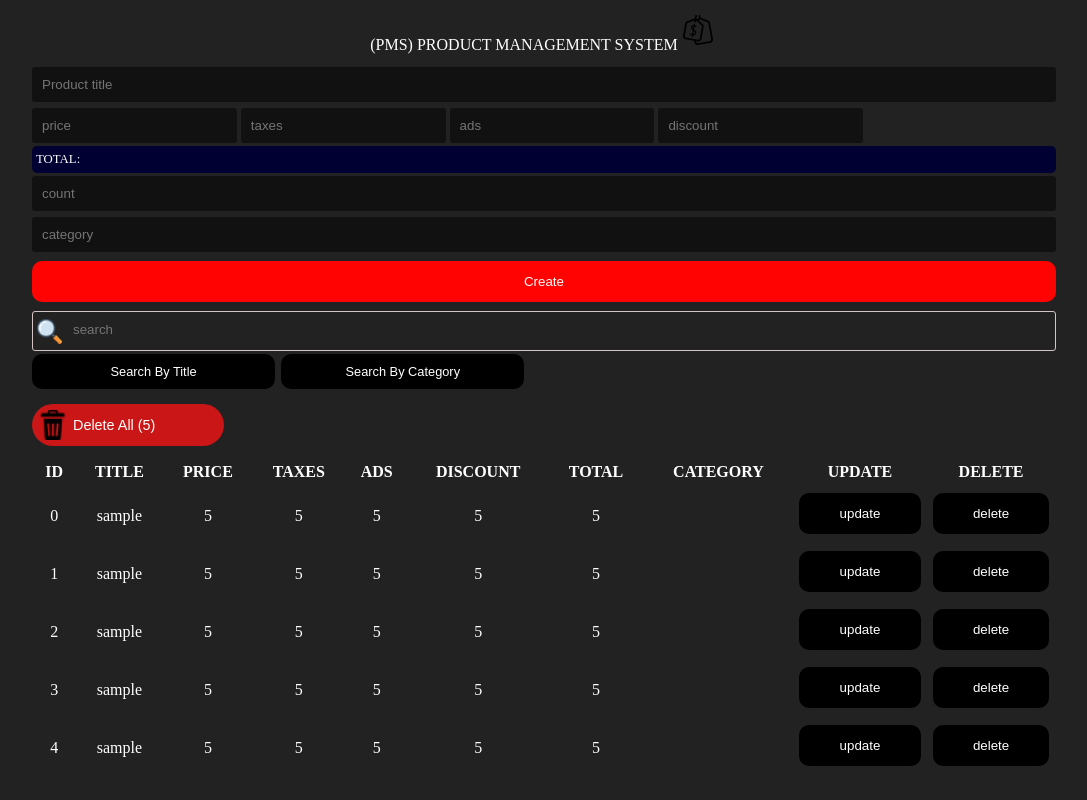
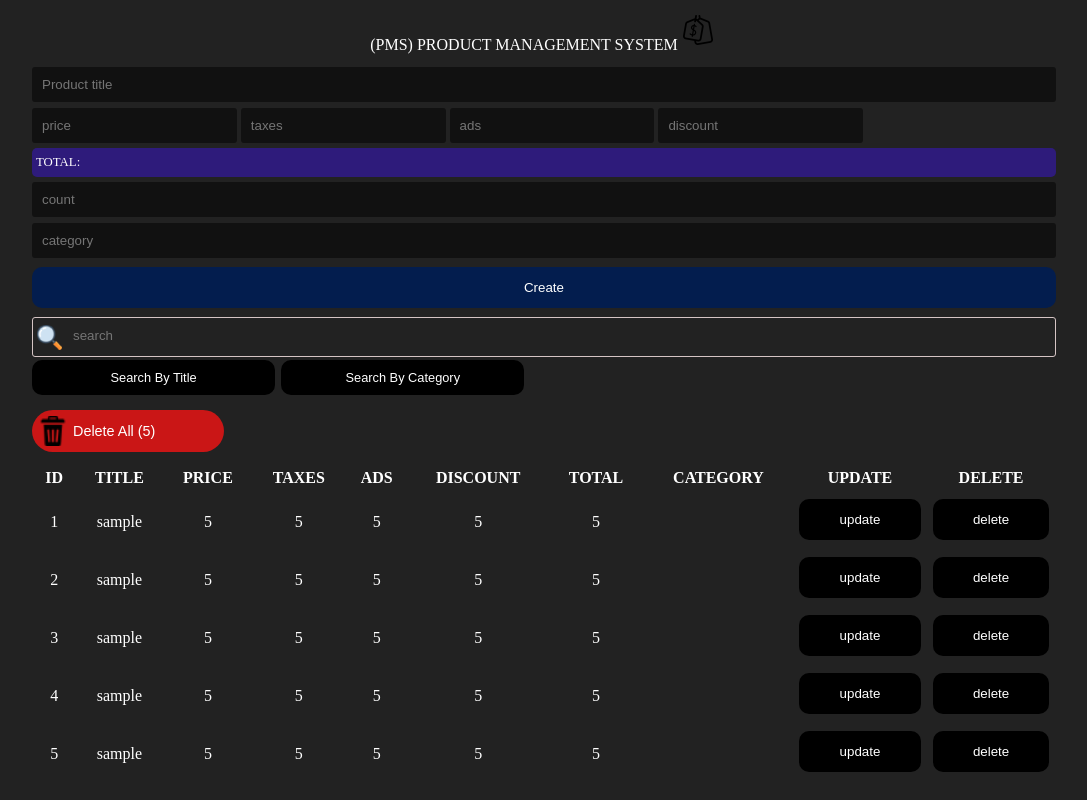
Before and after one commit to OmarMOHMD/CRUDS, a plain HTML site: page index.html in a window 1280 px wide. Both pictures are taken after typing "Sample", "5", "5", "5", "5", "5" into the empty fields and a click on the button "Create". Shown: the whole page, without its empty margins (96-1183 px from the left). Drawn offline with Linux system fonts and the light colour scheme.

Commit message:
new styles and script's clean code

```diff
--- a/Scripts/main.js
+++ b/Scripts/main.js
@@ -22,7 +22,7 @@ function getTotal() {
     }
     else {
         total.innerHTML = '';
-        total.style.background = 'rgb(0,0,50)';
+        total.style.background = '#2E1B7B';
     }
 }
 
@@ -50,7 +50,8 @@ submit.onclick = function() {
     }
 
 //Count
-    if(mood === 'create'){
+    if(title.value != '' && price.value != '' && newPro.count < 200){
+            if(mood === 'create'){
         if(newPro.count > 1) {
         for(let i = 0; i < newPro.count; i++) {
             dataPro.push(newPro);
@@ -61,20 +62,26 @@ submit.onclick = function() {
         submit.innerHTML = 'create';
         count.style.display = 'block';
     }
-
-} else {
+                clearData()
+}
+    }
+else {
     dataPro[tmp] = newPro;
 }
 
     //Save localStorage
 
     localStorage.setItem('product', JSON.stringify(dataPro));
-    clearData()
     showData()
+
+// Add sound when clicking a btn “how to add sound onclick in html” Code Answer
+
     // var audio = new Audio("../Finger Snap2.wav");
     // submit.onclick = function () {
-    //     audio.play();
+    //     audio.play()
     // }
+    // audio.play()
+
 }
 
 //Clear inputs when user finish create
@@ -98,7 +105,7 @@ function showData() {
     for(let i = 0; i < dataPro.length; i++){
         table += `
                 <tr>
-                    <td>${i}</td>
+                    <td>${i+1}</td>
                     <td>${dataPro[i].title}</td>
                     <td>${dataPro[i].price}</td>
                     <td>${dataPro[i].taxes}</td>
@@ -225,7 +232,3 @@ function searchData(value) {
 }
 
 //Clean Data
-
-
-
-// Add sound when clicking a btn “how to add sound onclick in html” Code Answer
--- a/Styles/style.css
+++ b/Styles/style.css
@@ -61,9 +61,10 @@ img {
     display: block;
     width: auto;
     background: rgb(46, 27, 123);
-    padding: 6px 4px;
+    padding: 7px 4px;
     border-radius: 5px;
     font-size: .8em;
+    margin: 2px 0;
 }
 
 #total::before {
@@ -90,7 +91,7 @@ button:hover {
 }
 
 button:focus {
-    background: rgb(255, 3, 3);
+    background: rgb(3, 29, 78);
     color: rgb(255, 255, 255);
 }
 
```
